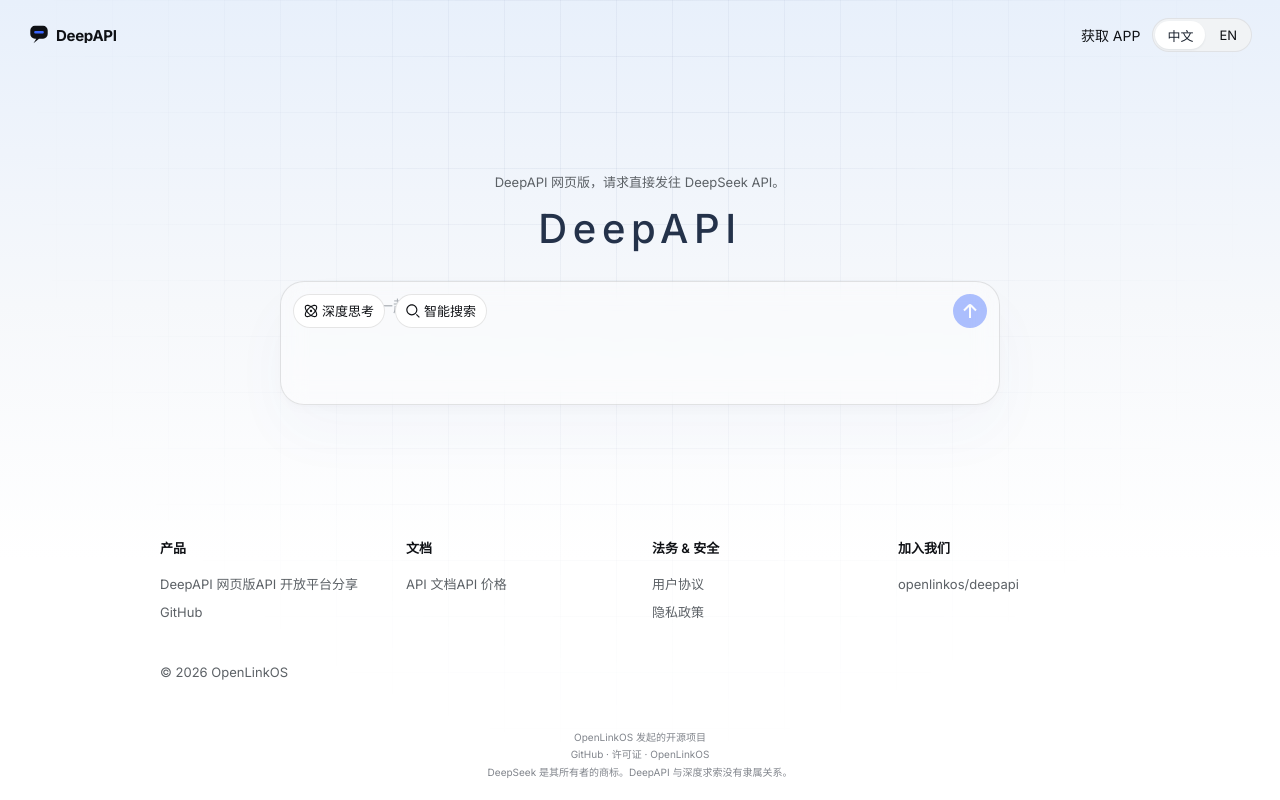
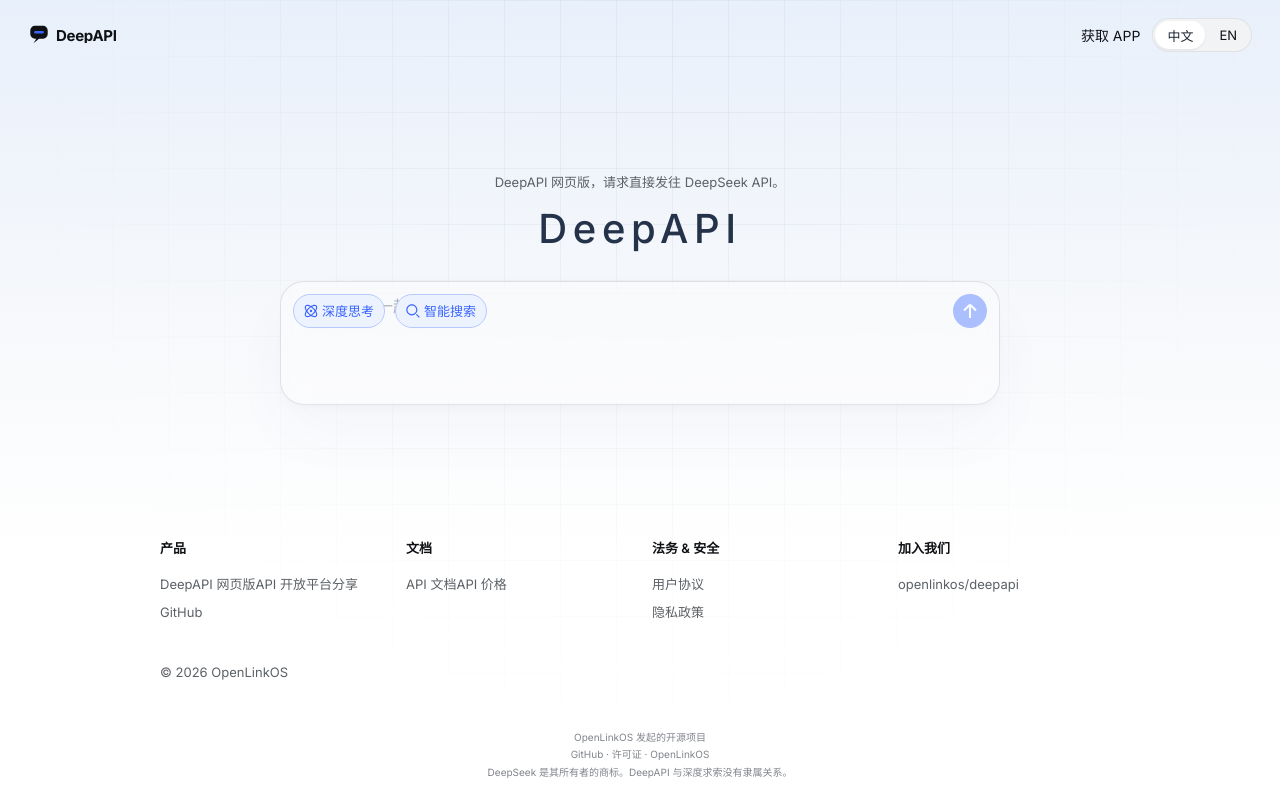
Before and after one commit to openlinkos/harbor-for-deepseek, a React (Vite) app in the folder apps/web/: page / in a window 1280 px wide. Built offline with nearby package versions, Linux system fonts and the light colour scheme.

Commit message:
fix(composer): DeepThink and Search on by default, in-session only (SP-CMP-255/256, 昊辰 11/26 00:30)

```diff
--- a/apps/web/src/store.ts
+++ b/apps/web/src/store.ts
@@ -265,15 +265,23 @@ const TOGGLE_KEY = 'deepapi-toggles'
 type Toggles = Pick<Prefs, 'thinking' | 'search'>
 
 const defaultPrefs = (): Prefs => ({
-  thinking: false,
-  search: false,
+  thinking: true,
+  search: true,
   readLink: false,
 })
 
-// SP-CMP-255 / SP-CMP-256. 昊辰 11/23 12:51: both default off.
-// Search stays in this page session (New chat keeps it) and a reload resets it to the default.
-// Thinking still persists through localStorage.
-let sessionSearch = defaultPrefs().search
+// SP-CMP-255 / SP-CMP-256. 昊辰 11/26 00:30: both default on.
+// A change stays in this page session (New chat, shortcut, other chats, route changes)
+// and a reload returns both to on. Older builds wrote deepapi-toggles; that key must not override the default.
+let sessionToggles: Toggles = { thinking: defaultPrefs().thinking, search: defaultPrefs().search }
+
+const dropStaleToggles = () => {
+  try {
+    localStorage.removeItem(TOGGLE_KEY)
+  } catch {
+    // Private mode can reject localStorage. The in-memory prefs still apply.
+  }
+}
 
 const withFixedModel = (prefs: Prefs) => ({
   ...prefs,
@@ -282,27 +290,13 @@ const withFixedModel = (prefs: Prefs) => ({
 })
 
 const readToggles = (): Toggles => {
-  const fallback: Toggles = { thinking: false, search: sessionSearch }
-  try {
-    const raw = localStorage.getItem(TOGGLE_KEY)
-    if (!raw) return fallback
-    const parsed = JSON.parse(raw) as Partial<Toggles>
-    return {
-      thinking: typeof parsed.thinking === 'boolean' ? parsed.thinking : fallback.thinking,
-      search: sessionSearch,
-    }
-  } catch {
-    return fallback
-  }
+  dropStaleToggles()
+  return { thinking: sessionToggles.thinking, search: sessionToggles.search }
 }
 
 const writeToggles = (toggles: Toggles) => {
-  sessionSearch = toggles.search
-  try {
-    localStorage.setItem(TOGGLE_KEY, JSON.stringify({ thinking: toggles.thinking }))
-  } catch {
-    // Storage can be unavailable in private mode. The in-memory prefs still apply for this tab.
-  }
+  sessionToggles = { thinking: toggles.thinking, search: toggles.search }
+  dropStaleToggles()
 }
 
 const withToggles = (base: Prefs): Prefs => ({ ...base, ...readToggles() })
@@ -1330,8 +1324,8 @@ const runContinuation = async (assistantId: string) => {
   const attempt = async (dropThinking: boolean) => {
     const body = buildRequest({
       model: DEFAULT_CHAT_MODEL,
-      thinking: conversation?.thinking ?? true,
-      search: conversation?.search ?? false,
+      thinking: conversation?.thinking ?? defaultPrefs().thinking,
+      search: conversation?.search ?? defaultPrefs().search,
       dropWebSearch: usedWeb,
       readLink: conversation?.readLink ?? false,
       effort: DEFAULT_EFFORT,
```
